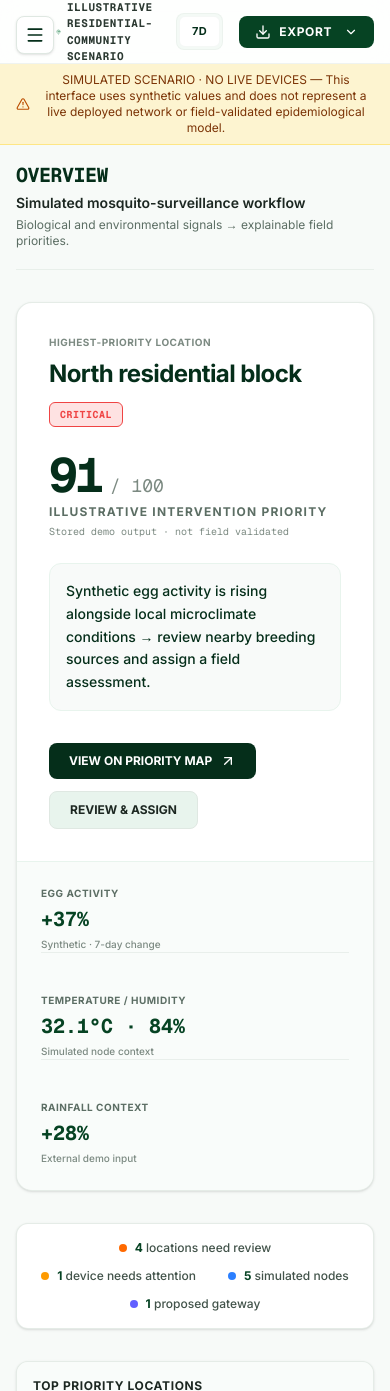
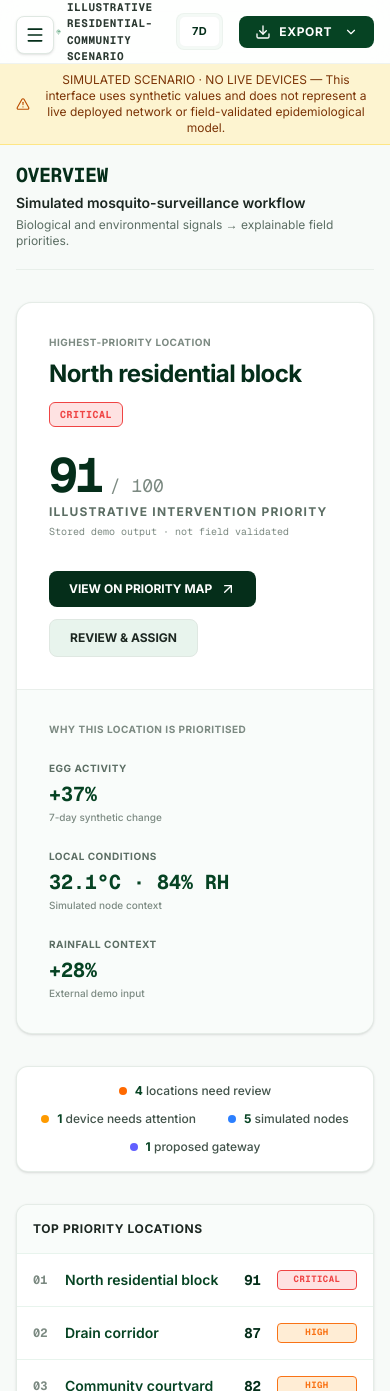
Before and after one commit to prowestjonny88/ovizero-dashboard-v1, a React (Vite) app: page / in a window 390 px wide. Shown: the top 1391 px of the page. Built offline with nearby package versions, Linux system fonts and the light colour scheme.

Commit message:
refactor: update CommandCenter layout for priority hero
Restructure the dominant priority hero section using a grid layout to improve responsiveness and visual alignment of location data.

```diff
--- a/src/components/CommandCenter.tsx
+++ b/src/components/CommandCenter.tsx
@@ -65,10 +65,9 @@ export default function CommandCenter({
       </div>
 
       {/* 2. Dominant Priority Hero */}
-      <section className="bg-white rounded-2xl border border-zinc-200/80 shadow-sm overflow-hidden">
-        <div className="p-8 md:p-10 flex flex-col md:flex-row gap-8 md:gap-12 items-start md:items-center border-b border-zinc-100">
-
-          <div className="flex-1 space-y-6">
+      <section className="bg-white rounded-2xl border border-zinc-200/80 shadow-sm overflow-hidden flex flex-col md:flex-row">
+        {/* Left Column: Decision / Priority */}
+        <div className="w-full md:w-3/5 p-8 md:p-10 flex flex-col justify-center space-y-6">
           <div>
             <span className="text-[10px] font-bold text-zinc-400 uppercase tracking-wider mb-2 block">
               Highest-Priority Location
@@ -105,12 +104,6 @@ export default function CommandCenter({
             </p>
           </div>
 
-            <div className="bg-[#f8faf9] border border-[#e8f4ed] p-4 rounded-xl">
-              <p className="text-sm md:text-base text-[#052e1a] font-medium leading-relaxed">
-                Synthetic egg activity is rising alongside local microclimate conditions → review nearby breeding sources and assign a field assessment.
-              </p>
-            </div>
-
           <div className="flex flex-wrap items-center gap-3 pt-2">
             <button
               onClick={onOpenRiskMap}
@@ -123,47 +116,53 @@ export default function CommandCenter({
               onClick={() => onZoneSelect(peakZone.id)}
               className="bg-zinc-100 hover:bg-zinc-200 text-zinc-800 px-5 py-2.5 rounded-lg text-xs font-bold transition-colors cursor-pointer border border-zinc-200"
             >
-                <span>REVIEW & ASSIGN</span>
+              <span>REVIEW &amp; ASSIGN</span>
             </button>
           </div>
         </div>
 
-        </div>
+        {/* Right Column: Why this location is prioritised */}
+        <div className="w-full md:w-2/5 bg-zinc-50/50 p-8 md:p-10 border-t md:border-t-0 md:border-l border-zinc-200/60 flex flex-col justify-center">
+          <h3 className="text-[10px] font-bold text-zinc-400 uppercase tracking-wider mb-6">
+            Why this location is prioritised
+          </h3>
 
-        {/* 3. Supporting Observations */}
-        <div className="bg-zinc-50/50 p-6 md:px-10 flex flex-col md:flex-row gap-6 divide-y md:divide-y-0 md:divide-x divide-zinc-200/60">
-          <div className="flex-1 space-y-1">
-            <span className="text-[10px] font-bold text-zinc-500 uppercase tracking-wider block">
+          <div className="space-y-6">
+            <div>
+              <span className="text-[10px] font-bold text-zinc-500 uppercase tracking-wider block mb-1">
                 Egg Activity
               </span>
               <div className="text-xl font-bold font-mono text-zinc-900">
                 {peakZone.eggActivityChange}
               </div>
-            <p className="text-[10px] text-zinc-400 font-medium">
-              Synthetic · 7-day change
+              <p className="text-[10px] text-zinc-400 font-medium mt-0.5">
+                7-day synthetic change
               </p>
             </div>
-          <div className="flex-1 md:pl-6 space-y-1 pt-4 md:pt-0">
-            <span className="text-[10px] font-bold text-zinc-500 uppercase tracking-wider block">
-              Temperature / Humidity
+
+            <div>
+              <span className="text-[10px] font-bold text-zinc-500 uppercase tracking-wider block mb-1">
+                Local Conditions
               </span>
               <div className="text-xl font-bold font-mono text-zinc-900">
-              {peakZone.temperature}°C · {peakZone.humidity}%
+                {peakZone.temperature}°C · {peakZone.humidity}% RH
               </div>
-            <p className="text-[10px] text-zinc-400 font-medium">
+              <p className="text-[10px] text-zinc-400 font-medium mt-0.5">
                 Simulated node context
               </p>
             </div>
-          <div className="flex-1 md:pl-6 space-y-1 pt-4 md:pt-0">
-            <span className="text-[10px] font-bold text-zinc-500 uppercase tracking-wider block">
+
+            <div>
+              <span className="text-[10px] font-bold text-zinc-500 uppercase tracking-wider block mb-1">
                 Rainfall Context
               </span>
               <div className="text-xl font-bold font-mono text-zinc-900">
                 {peakZone.rainfall}
               </div>
-            <p className="text-[10px] text-zinc-400 font-medium">
+              <p className="text-[10px] text-zinc-400 font-medium mt-0.5">
                 External demo input
               </p>
+            </div>
           </div>
         </div>
       </section>
```
Lines whose indentation alone changed are shown as unchanged.
